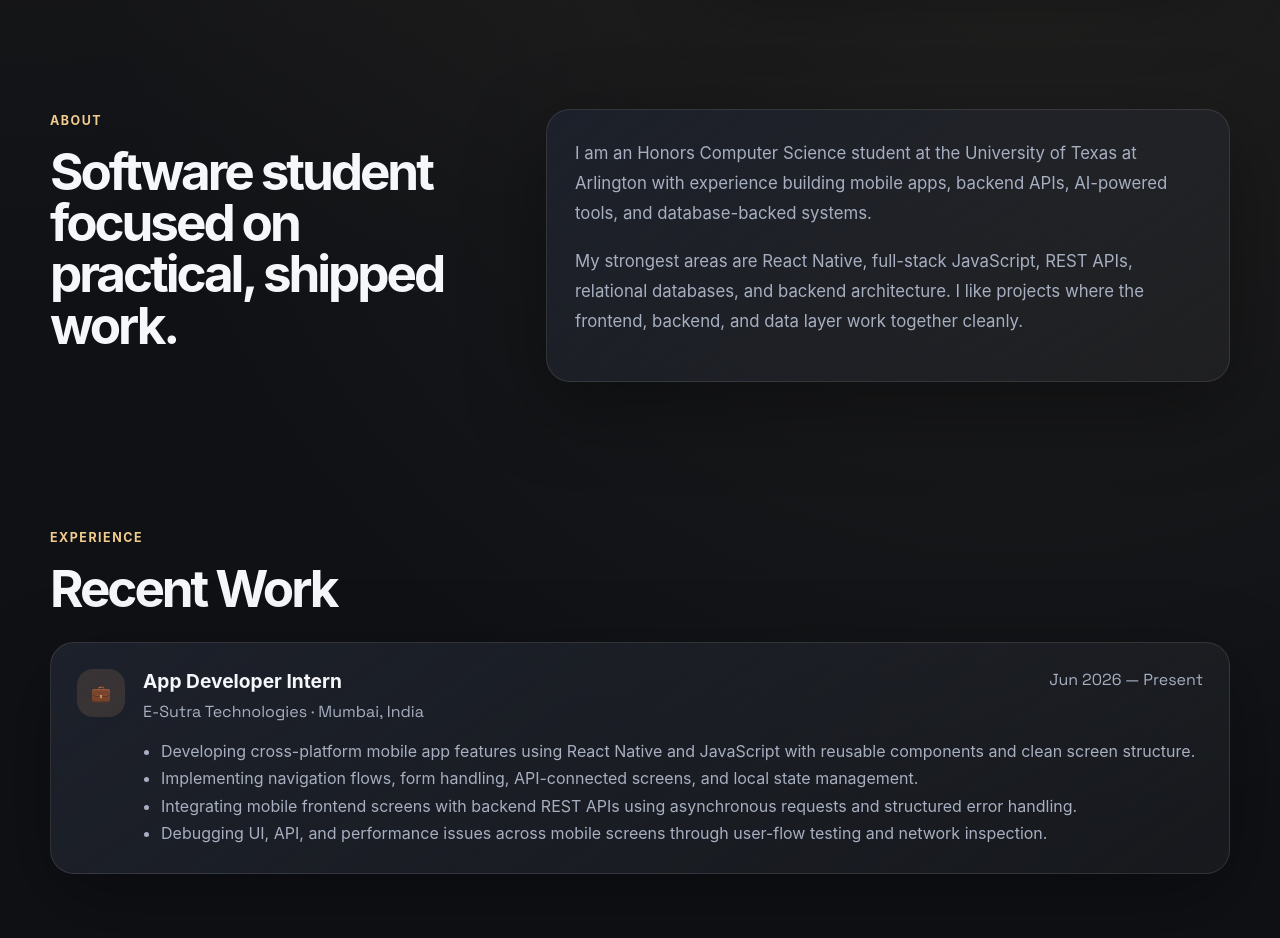
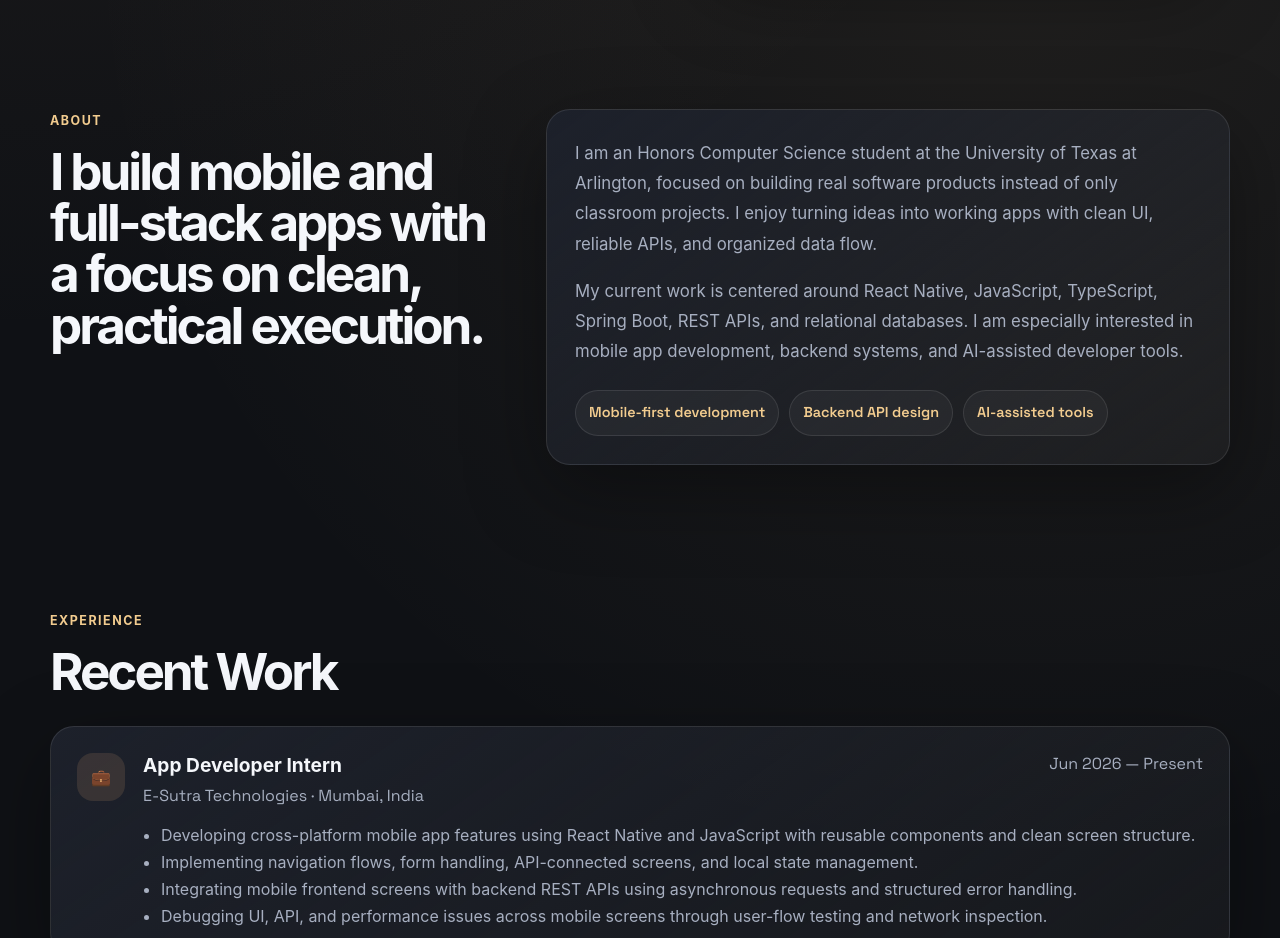
Before and after one commit to SohamxP/Soham-portfolio, a React (Vite) app: page / in a window 1280 px wide. Shown: the part 980-1918 px from the top of the page. Built offline with nearby package versions, Linux system fonts and the light colour scheme.

Commit message:
Improve about section content

```diff
--- a/src/App.jsx
+++ b/src/App.jsx
@@ -91,22 +91,32 @@ function App() {
     <section id="about" className="section grid-section">
       <div>
         <p className="label">About</p>
-          <h2>Software student focused on practical, shipped work.</h2>
+        <h2>
+        I build mobile and full-stack apps with a focus on clean, practical
+        execution.
+        </h2>
       </div>
 
       <div className="content-card reveal">
       <p>
-            I am an Honors Computer Science student at the University of Texas
-            at Arlington with experience building mobile apps, backend APIs,
-            AI-powered tools, and database-backed systems.
+        I am an Honors Computer Science student at the University of Texas at
+      Arlington, focused on building real software products instead of only
+      classroom projects. I enjoy turning ideas into working apps with clean UI,
+      reliable APIs, and organized data flow.
       </p>
 
       <p>
-            My strongest areas are React Native, full-stack JavaScript, REST
-            APIs, relational databases, and backend architecture. I like
-            projects where the frontend, backend, and data layer work together
-            cleanly.
+      My current work is centered around React Native, JavaScript, TypeScript,
+      Spring Boot, REST APIs, and relational databases. I am especially
+      interested in mobile app development, backend systems, and AI-assisted
+      developer tools.
       </p>
+
+      <div className="about-highlights">
+        <span>Mobile-first development</span>
+        <span>Backend API design</span>
+        <span>AI-assisted tools</span>
+      </div>
       </div>
     </section>
 
--- a/src/index.css
+++ b/src/index.css
@@ -250,6 +250,24 @@ nav a:hover {
   gap: 16px;
   flex-wrap: wrap;
   margin-top: 0;
+}
+
+.about-highlights {
+  display: flex;
+  flex-wrap: wrap;
+  gap: 10px;
+  margin-top: 24px;
+}
+
+.about-highlights span {
+  border: 1px solid var(--line);
+  background: rgba(255, 255, 255, 0.04);
+  color: var(--accent-2);
+  border-radius: 999px;
+  padding: 9px 13px;
+  font-family: var(--meta-font);
+  font-size: 0.9rem;
+  font-weight: 600;
 }
 
 .btn {
```
Lines whose indentation alone changed are shown as unchanged.
